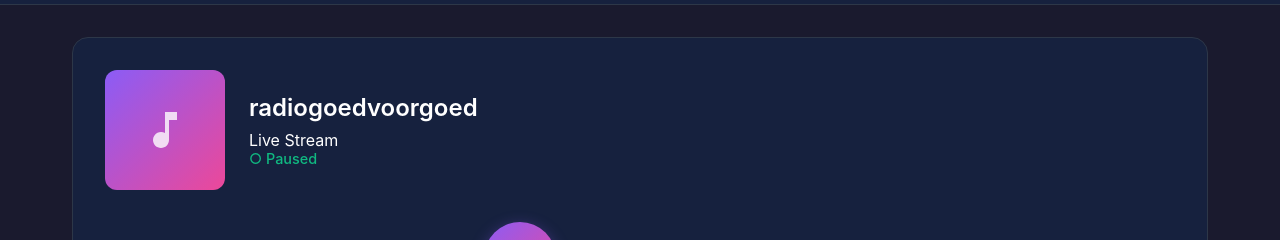
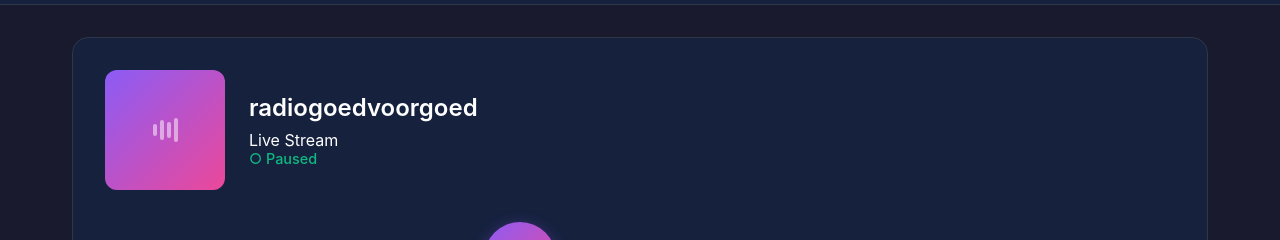
Before and after one commit to Fantadude/radiogoedvoorgoed, a React (Vite) app in the folder web/: page / in a window 1280 px wide. Shown: the part 121-361 px from the top of the page. Built offline with nearby package versions, Linux system fonts and the light colour scheme; no server answers.

Commit message:
'Update'

```diff
--- a/web/src/components/RadioPlayer.css
+++ b/web/src/components/RadioPlayer.css
@@ -127,6 +127,59 @@
   height: 48px;
   color: white;
   opacity: 0.8;
+}
+
+/* Static visualizer for when not playing (replaces music note icon) */
+.album-art-static {
+  width: 100%;
+  height: 100%;
+  display: flex;
+  align-items: center;
+  justify-content: center;
+}
+
+.visualizer-static {
+  display: flex;
+  align-items: center;
+  gap: 3px;
+  height: 30px;
+}
+
+.visualizer-static span {
+  width: 4px;
+  background: white;
+  border-radius: 2px;
+  opacity: 0.5;
+}
+
+.visualizer-static span:nth-child(1) { height: 12px; }
+.visualizer-static span:nth-child(2) { height: 20px; }
+.visualizer-static span:nth-child(3) { height: 16px; }
+.visualizer-static span:nth-child(4) { height: 24px; }
+
+/* Animated visualizer for when playing */
+.visualizer {
+  display: flex;
+  align-items: center;
+  gap: 3px;
+  height: 30px;
+}
+
+.visualizer span {
+  width: 4px;
+  background: white;
+  border-radius: 2px;
+  animation: equalizer 0.8s ease-in-out infinite;
+}
+
+.visualizer span:nth-child(1) { animation-delay: 0s; height: 12px; }
+.visualizer span:nth-child(2) { animation-delay: 0.2s; height: 20px; }
+.visualizer span:nth-child(3) { animation-delay: 0.4s; height: 16px; }
+.visualizer span:nth-child(4) { animation-delay: 0.1s; height: 24px; }
+
+@keyframes equalizer {
+  0%, 100% { transform: scaleY(0.6); opacity: 0.7; }
+  50% { transform: scaleY(1); opacity: 1; }
 }
 
 .track-info {
--- a/web/src/components/RadioPlayer.tsx
+++ b/web/src/components/RadioPlayer.tsx
@@ -16,27 +16,27 @@ export default function RadioPlayer() {
   const [isLoading, setIsLoading] = useState(false);
   const [error, setError] = useState<string | null>(null);
 
-  // Initialize audio element with background playback support
+  // Initialize audio element with settings for continuous playback
   useEffect(() => {
-    // Create audio element with settings that allow background playback
-    const audio = new Audio(RADIO_CONFIG.streamUrl);
+    // Create audio element with settings that allow continuous streaming
+    const audio = new Audio();
+    audio.src = RADIO_CONFIG.streamUrl;
     audio.volume = volume;
 
-    // IMPORTANT: These attributes help with background playback and Bluetooth
-    audio.preload = 'metadata';
+    // CRITICAL: Use 'none' preload and set audio type for streaming
+    audio.preload = 'none';
 
-    // Configure audio session for proper Bluetooth and background behavior
+    // Set audio type hint for streaming
+    audio.setAttribute('type', 'audio/mpeg');
+
+    // Prevent browser from pausing audio when it thinks it's "done"
+    audio.loop = false; // Stream handles its own looping
+    audio.autoplay = false;
+
     // @ts-ignore - AudioSession API is not yet fully standardized in TypeScript
     if ('audioSession' in audio) {
       // @ts-ignore
       audio.audioSession = { type: 'playback' };
-    }
-
-    // Set up audio to not interrupt other audio
-    // This uses the Web Audio API's audio worklet behavior
-    if ('setSinkId' in audio) {
-      // @ts-ignore
-      audio.setSinkId('default').catch(console.error);
     }
 
     audioRef.current = audio;
@@ -44,6 +44,8 @@ export default function RadioPlayer() {
     return () => {
       if (audioRef.current) {
         audioRef.current.pause();
+        audioRef.current.src = '';
+        audioRef.current.load();
         audioRef.current = null;
       }
     };
@@ -125,6 +127,8 @@ export default function RadioPlayer() {
       navigator.mediaSession.setActionHandler('stop', () => {
         if (audioRef.current) {
           audioRef.current.pause();
+          audioRef.current.src = RADIO_CONFIG.streamUrl;
+          audioRef.current.load();
           setIsPlaying(false);
         }
       });
@@ -143,23 +147,24 @@ export default function RadioPlayer() {
     };
   }, [isPlaying, currentTrack, currentArtist]);
 
-  // Handle audio interruptions and ducking
+  // Handle audio interruptions and errors
   useEffect(() => {
     const audio = audioRef.current;
     if (!audio) return;
 
     const handlePause = () => {
-      // When the system pauses our audio (e.g., another app takes focus)
+      // Check if audio actually stopped (ended) or just paused
+      if (audio.ended || audio.error) {
         setIsPlaying(false);
+      }
     };
 
     const handlePlay = () => {
-      // When the system resumes our audio
       setIsPlaying(true);
+      setError(null);
     };
 
     const handleWaiting = () => {
-      // Buffering - could show loading state
       setIsLoading(true);
     };
 
@@ -167,29 +172,40 @@ export default function RadioPlayer() {
       setIsLoading(false);
     };
 
+    const handleError = (e: Event) => {
+      console.error('Audio error:', e);
+      setError('Stream connection lost. Try playing again.');
+      setIsPlaying(false);
+      setIsLoading(false);
+    };
+
+    const handleStalled = () => {
+      console.warn('Audio stalled - waiting for data');
+      setIsLoading(true);
+    };
+
     // Listen for system audio events (important for Bluetooth and interruptions)
     audio.addEventListener('pause', handlePause);
     audio.addEventListener('play', handlePlay);
     audio.addEventListener('waiting', handleWaiting);
     audio.addEventListener('canplay', handleCanPlay);
+    audio.addEventListener('error', handleError);
+    audio.addEventListener('stalled', handleStalled);
 
     return () => {
       audio.removeEventListener('pause', handlePause);
       audio.removeEventListener('play', handlePlay);
       audio.removeEventListener('waiting', handleWaiting);
       audio.removeEventListener('canplay', handleCanPlay);
+      audio.removeEventListener('error', handleError);
+      audio.removeEventListener('stalled', handleStalled);
     };
   }, []);
 
   // Page Visibility API - keep playing when tab is hidden
   useEffect(() => {
     const handleVisibilityChange = () => {
-      // Don't do anything special - the audio will continue playing in the background
-      // This hook is here in case we need to add any visibility-specific logic
-      // For example, reducing visual effects when hidden to save battery
-
       if (document.hidden) {
-        // Tab is now hidden - audio continues playing
         console.log('Radio continuing in background...');
       }
     };
@@ -209,17 +225,27 @@ export default function RadioPlayer() {
       setIsPlaying(false);
     } else {
       setIsLoading(true);
-      audioRef.current.play()
+      setError(null);
+
+      // Reset src and reload to ensure fresh connection
+      audioRef.current.src = RADIO_CONFIG.streamUrl;
+      audioRef.current.load();
+
+      // Use a promise to handle play with proper error catching
+      const playPromise = audioRef.current.play();
+
+      if (playPromise !== undefined) {
+        playPromise
           .then(() => {
             setIsPlaying(true);
             setIsLoading(false);
-          setError(null);
           })
           .catch((err) => {
             console.error('Failed to play:', err);
             setError('Failed to connect to radio stream. Please check your connection.');
             setIsLoading(false);
           });
+      }
     }
   };
 
@@ -237,9 +263,14 @@ export default function RadioPlayer() {
                   <span></span>
                 </div>
               ) : (
-                <svg viewBox="0 0 24 24" fill="currentColor">
-                  <path d="M12 3v10.55c-.59-.34-1.27-.55-2-.55-2.21 0-4 1.79-4 4s1.79 4 4 4 4-1.79 4-4V7h4V3h-6z"/>
-                </svg>
+                <div className="album-art-static">
+                  <div className="visualizer-static">
+                    <span></span>
+                    <span></span>
+                    <span></span>
+                    <span></span>
+                  </div>
+                </div>
               )}
             </div>
           </div>
```
Also changed, not shown: 1 other file (tests, documents, lock files or other folders). Lines whose indentation alone changed are shown as unchanged.
